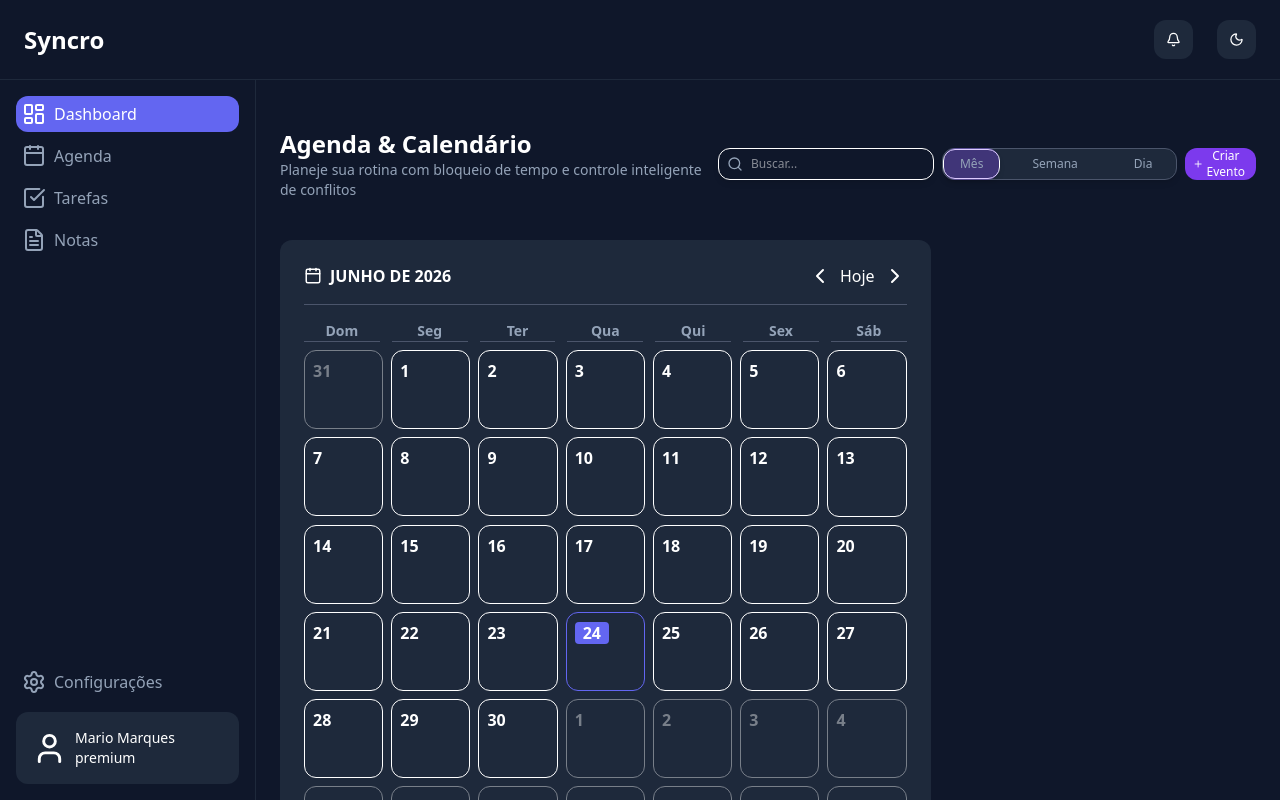
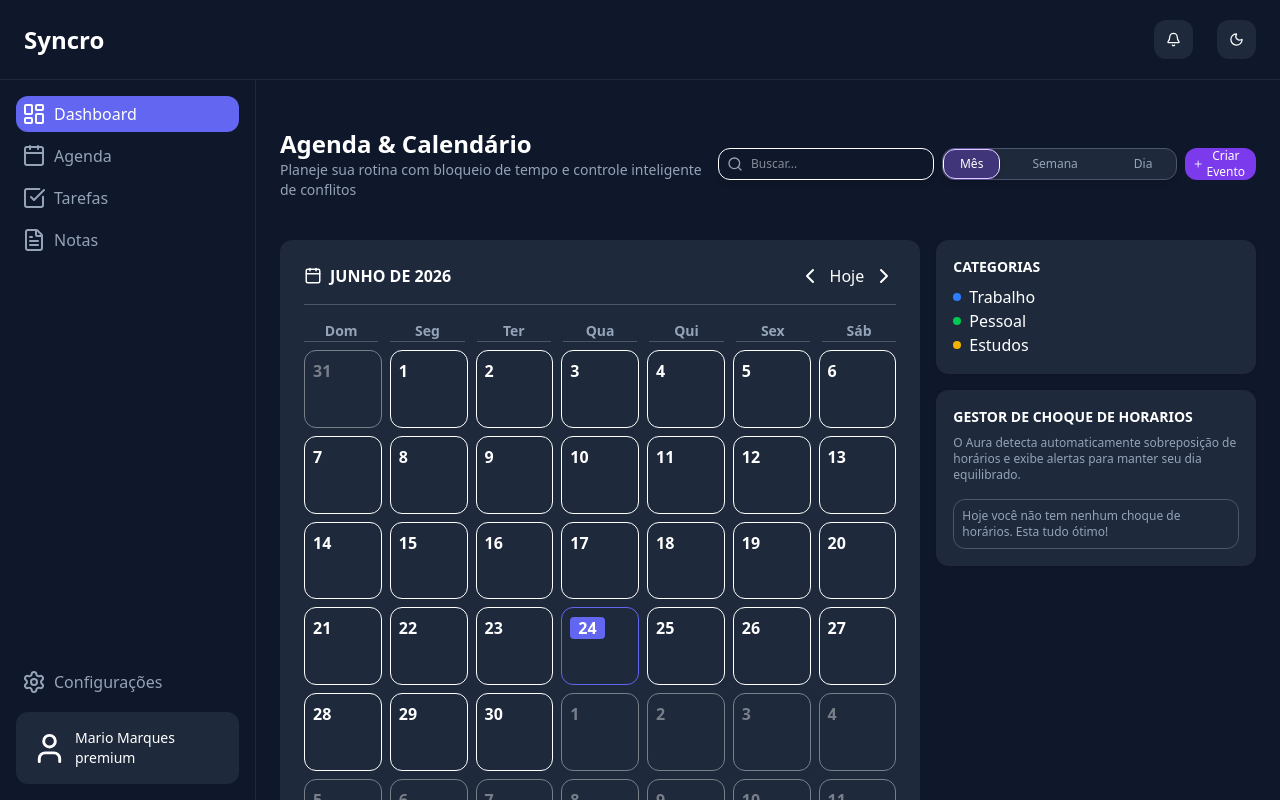
Before and after one commit to mario-leandro/productivity_website, a Next.js app: page /agenda in a window 1280 px wide. Built offline with nearby package versions, Linux system fonts and the light colour scheme.

Commit message:
tela de agenda quase finalizada - falta ajustar alguns filtros

```diff
--- a/app/agenda/page.tsx
+++ b/app/agenda/page.tsx
@@ -1,4 +1,5 @@
 import { Calendario } from "@/src/components/ui/Calendar";
+import { Card, CardContent, CardHeader } from "@/src/components/ui/Card";
 import {
   Calendar,
   ChevronLeft,
@@ -43,7 +44,7 @@ export default function Agenda() {
 
           <div className="h-8 bg-[var(--surface)] flex flex-row justify-center items-center gap-2 rounded-xl shadow-md border border-[var(--surface-four)]">
             <div className="h-full flex flex-row justify-center items-center rounded-xl shadow-md border">
-              <p className="bg-violet-500/30 text-xs text-[var(--text-secundary)] px-4 py-2 rounded-xl">
+              <p className="bg-violet-500/30 text-xs text-[var(--text)] px-4 py-2 rounded-xl">
                 Mês
               </p>
             </div>
@@ -68,17 +69,58 @@ export default function Agenda() {
         </div>
       </div>
 
-      <div className="flex flex-col md:flex-row">
+      <div className="flex flex-col md:flex-row gap-4">
         {/* Div do calendário */}
         <Calendario />
 
         {/* Div das categorias e gestor de choque de horarios */}
-        <div className="md:w-1/3">
+        <div className="md:w-1/3 flex flex-col gap-4">
           {/* Div das categorias */}
-          <div></div>
+          <Card>
+            <CardHeader className="mb-2">
+              <p className="text-sm uppercase font-semibold">Categorias</p>
+            </CardHeader>
+
+            <CardContent>
+              <div className="flex flex-col">
+                <div className="flex flex-row items-center gap-2">
+                  <span className="w-2 h-2 bg-blue-500 rounded-full"></span>
+                  <p>Trabalho</p>
+                </div>
+
+                <div className="flex flex-row items-center gap-2">
+                  <span className="w-2 h-2 bg-green-500 rounded-full"></span>
+                  <p>Pessoal</p>
+                </div>
+
+                <div className="flex flex-row items-center gap-2">
+                  <span className="w-2 h-2 bg-yellow-500 rounded-full"></span>
+                  <p>Estudos</p>
+                </div>
+              </div>
+            </CardContent>
+          </Card>
 
           {/* Gestor de choque de horarios */}
-          <div></div>
+          <Card>
+            <CardHeader className="mb-4">
+              <p className="text-sm uppercase font-semibold mb-2">
+                Gestor de choque de horarios
+              </p>
+              <p className="text-xs text-[var(--text-secundary)]">
+                O Aura detecta automaticamente sobreposição de horários e exibe
+                alertas para manter seu dia equilibrado.
+              </p>
+            </CardHeader>
+
+            <CardContent>
+              <div className="flex flex-col">
+                <p className="text-xs text-[var(--text-secundary)] p-2 rounded-xl border border-[var(--surface-four)]">
+                  Hoje você não tem nenhum choque de horários. Esta tudo ótimo!
+                </p>
+              </div>
+            </CardContent>
+          </Card>
         </div>
       </div>
     </div>
```
